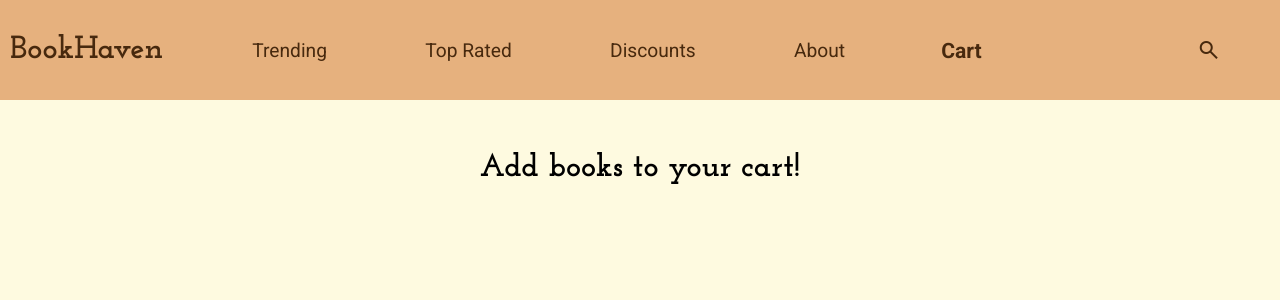
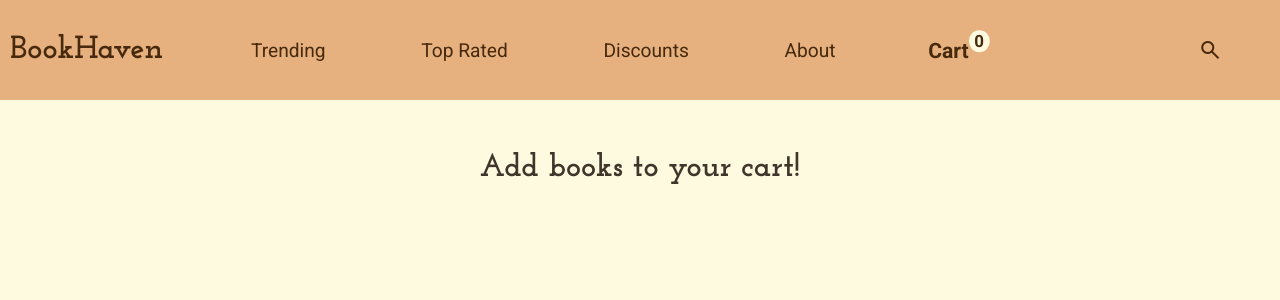
Before and after one commit to Hekimianz/BookHaven, a React (Create React App) app: page /cart in a window 1280 px wide. Shown: the top 300 px of the page. Built offline with nearby package versions, Linux system fonts and the light colour scheme; a web font is replaced by a local one.

Commit message:
implemented purchase screen and cart num displays on cart tab/icon

```diff
--- a/src/Components/Card/Card.module.css
+++ b/src/Components/Card/Card.module.css
@@ -56,6 +56,12 @@
   background-color: rgb(251, 242, 230);
   color: #40352b;
   font-weight: bold;
+  cursor: pointer;
+}
+
+.buyBtn:active {
+  background-color: #40352b;
+  color: rgb(251, 242, 230);
 }
 
 @media screen and (min-width: 1600px) {
@@ -80,3 +86,10 @@
     padding: 30px;
   }
 }
+
+@media screen and (min-width: 1024px) {
+  .buyBtn:hover {
+    background-color: #40352b;
+    color: rgb(251, 242, 230);
+  }
+}
--- a/src/Components/CartItem/CartItem.js
+++ b/src/Components/CartItem/CartItem.js
@@ -3,6 +3,7 @@ import { delFromCart, changeQuantity } from "../../features/Cart/CartSlice";
 import { useDispatch } from "react-redux";
 export default function CartItem(props) {
   const { title, cover, price, id, quantity } = props;
+
   const dispatch = useDispatch();
   return (
     <div className={styles.itemCont}>
@@ -32,7 +33,9 @@ export default function CartItem(props) {
       />
       <p className={styles.itemPrice}>${price}</p>
       <span
-        onClick={() => dispatch(delFromCart(id))}
+        onClick={() => {
+          dispatch(delFromCart(id));
+        }}
         className={"material-symbols-outlined " + styles.delItem}
       >
         close
--- a/src/Pages/Cart/Cart.js
+++ b/src/Pages/Cart/Cart.js
@@ -1,19 +1,20 @@
 import styles from "./Cart.module.css";
 import CartItem from "../../Components/CartItem/CartItem";
-import { useSelector } from "react-redux";
+import { useSelector, useDispatch } from "react-redux";
 import {
   getCart,
   getTotal,
   purchase,
+  togglePurchase,
   getPurchasedStatus,
-  togglePurchased,
 } from "../../features/Cart/CartSlice";
-import { useDispatch } from "react-redux";
+
 export default function Cart() {
   const cartItems = useSelector(getCart);
   const total = useSelector(getTotal);
   const dispatch = useDispatch();
-  let purchased = false;
+  const purchased = useSelector(getPurchasedStatus);
+
   window.scrollTo(0, 0);
   const items = cartItems.map((book) => {
     return (
@@ -35,13 +36,10 @@ export default function Cart() {
         <h2 className={styles.total}>Total: ${total.toFixed(2)}</h2>
         <button
           onClick={() => {
-            purchased = true;
             dispatch(purchase());
             setTimeout(() => {
-              purchased = false;
-              console.log(purchased);
-            }, 1000);
-            console.log(purchased);
+              dispatch(togglePurchase());
+            }, 2500);
           }}
           className={styles.buyBtn}
         >
@@ -51,16 +49,19 @@ export default function Cart() {
     </>
   );
 
+  const purchaseScreen = (
+    <div className={styles.purchased}>Thank you for your purchase!</div>
+  );
+
   return (
     <div className={styles.cartCont}>
-      {purchased ? (
-        <div className={styles.purchased}>Thank you for your purchase!</div>
-      ) : null}
       {cartItems.length > 0 ? (
         cart
-      ) : !purchased ? (
+      ) : purchased ? (
+        purchaseScreen
+      ) : (
         <p className={styles.emptyCart}>Add books to your cart!</p>
-      ) : null}
+      )}
     </div>
   );
 }
--- a/src/Pages/Cart/Cart.module.css
+++ b/src/Pages/Cart/Cart.module.css
@@ -2,6 +2,7 @@
   width: 100%;
   margin-bottom: 99px;
   font-family: "Roboto";
+  color: #40352b;
 }
 
 .emptyCart {
@@ -32,6 +33,7 @@
   font-size: 20px;
   cursor: pointer;
   transition: 0.2s all;
+  color: #40352b;
 }
 
 .buyBtn:hover {
--- a/src/features/BottomNav/BottomNav.js
+++ b/src/features/BottomNav/BottomNav.js
@@ -5,11 +5,13 @@ import {
   toggleSearch,
   getMobileSearchStatus,
 } from "../MobileSearch/MobileSearchSlice";
+import { getCartQuantity } from "../Cart/CartSlice";
 import { useDispatch, useSelector } from "react-redux";
 
 const BottomNav = () => {
   const navigate = useNavigate();
   const dispatch = useDispatch();
+  const cartItems = useSelector(getCartQuantity);
 
   return (
     <>
@@ -43,6 +45,7 @@ const BottomNav = () => {
         >
           shopping_bag
         </span>
+        <span id={styles.cartNum}>{cartItems}</span>
       </div>
     </>
   );
--- a/src/features/BottomNav/BottomNav.module.css
+++ b/src/features/BottomNav/BottomNav.module.css
@@ -12,7 +12,7 @@
 
 .nav span {
   padding: 0 20px;
-  font-size: 0.2em;
+  font-size: 0.25em;
   cursor: pointer;
   color: #47290e;
 }
@@ -25,6 +25,16 @@
   z-index: 1;
 }
 
+#cartNum {
+  color: #e6b17e;
+  position: absolute;
+  right: 15px;
+  bottom: 18px;
+  font-size: 20px;
+  font-family: "Josefin Slab";
+  font-weight: bold;
+}
+
 @media screen and (min-width: 1024px) {
   .nav,
   .fullOverlay {
--- a/src/features/Cart/CartSlice.js
+++ b/src/features/Cart/CartSlice.js
@@ -2,7 +2,7 @@ import { createSlice } from "@reduxjs/toolkit";
 
 export const CartSlice = createSlice({
   name: "Cart",
-  initialState: { purchased: false, items: [] },
+  initialState: { items: [], purchased: false },
   reducers: {
     addToCart: (state, action) => {
       if (state.items.some((book) => book.id === action.payload.id)) {
@@ -15,8 +15,12 @@ export const CartSlice = createSlice({
         state.items.push(action.payload);
       }
     },
-    delFromCart: (state, action) =>
-      state.items.filter((book) => book.id !== action.payload),
+    delFromCart: (state, action) => {
+      return {
+        ...state,
+        items: state.items.filter((book) => book.id !== action.payload),
+      };
+    },
     changeQuantity: (state, action) => {
       state.items.forEach((book) => {
         if (book.id === action.payload.id) {
@@ -25,9 +29,9 @@ export const CartSlice = createSlice({
       });
     },
     purchase: (state) => {
-      state.items.length = 0;
+      return { items: [], purchased: true };
     },
-    togglePurchased: (state) => {
+    togglePurchase: (state) => {
       state.purchased = !state.purchased;
     },
   },
@@ -38,9 +42,16 @@ export const {
   delFromCart,
   changeQuantity,
   purchase,
-  togglePurchased,
+  togglePurchase,
 } = CartSlice.actions;
 export const getCart = (state) => state.Cart.items;
+export const getCartQuantity = (state) => {
+  let total = 0;
+  state.Cart.items.forEach((book) => {
+    total += book.quantity;
+  });
+  return total;
+};
 export const getTotal = (state) => {
   let total = 0;
   state.Cart.items.forEach((book) => {
--- a/src/features/TopNav/TopNav.js
+++ b/src/features/TopNav/TopNav.js
@@ -8,9 +8,12 @@ import {
 import { useSelector, useDispatch } from "react-redux";
 import { Link, NavLink, useNavigate } from "react-router-dom";
 import { setSearch } from "../Search/SearchSlice";
+import { getCartQuantity } from "../Cart/CartSlice";
 const TopNav = () => {
   const dispatch = useDispatch();
   const navigate = useNavigate();
+
+  const cartQuantity = useSelector(getCartQuantity);
 
   const classNameFuncDesktop = ({ isActive }) =>
     isActive ? styles.desktopNav_itemActive : styles.desktopNav_itemNotActive;
@@ -120,6 +123,7 @@ const TopNav = () => {
           </NavLink>
           <NavLink to="/cart" className={classNameFuncDesktop}>
             Cart
+            <span id={styles.cartNum}>{cartQuantity}</span>
           </NavLink>
           {desktopSearch}
           <span
--- a/src/features/TopNav/TopNav.module.css
+++ b/src/features/TopNav/TopNav.module.css
@@ -154,6 +154,17 @@
   background-color: #fefae0;
 }
 
+#cartNum {
+  color: #47290e;
+  border-radius: 50%;
+  padding: 1px 5px;
+  background-color: #fefae0;
+  font-size: 0.8em;
+  position: relative;
+  bottom: 10px;
+  font-weight: bold;
+}
+
 @media screen and (max-width: 1024px) {
   .desktopNav {
     display: none;
```
